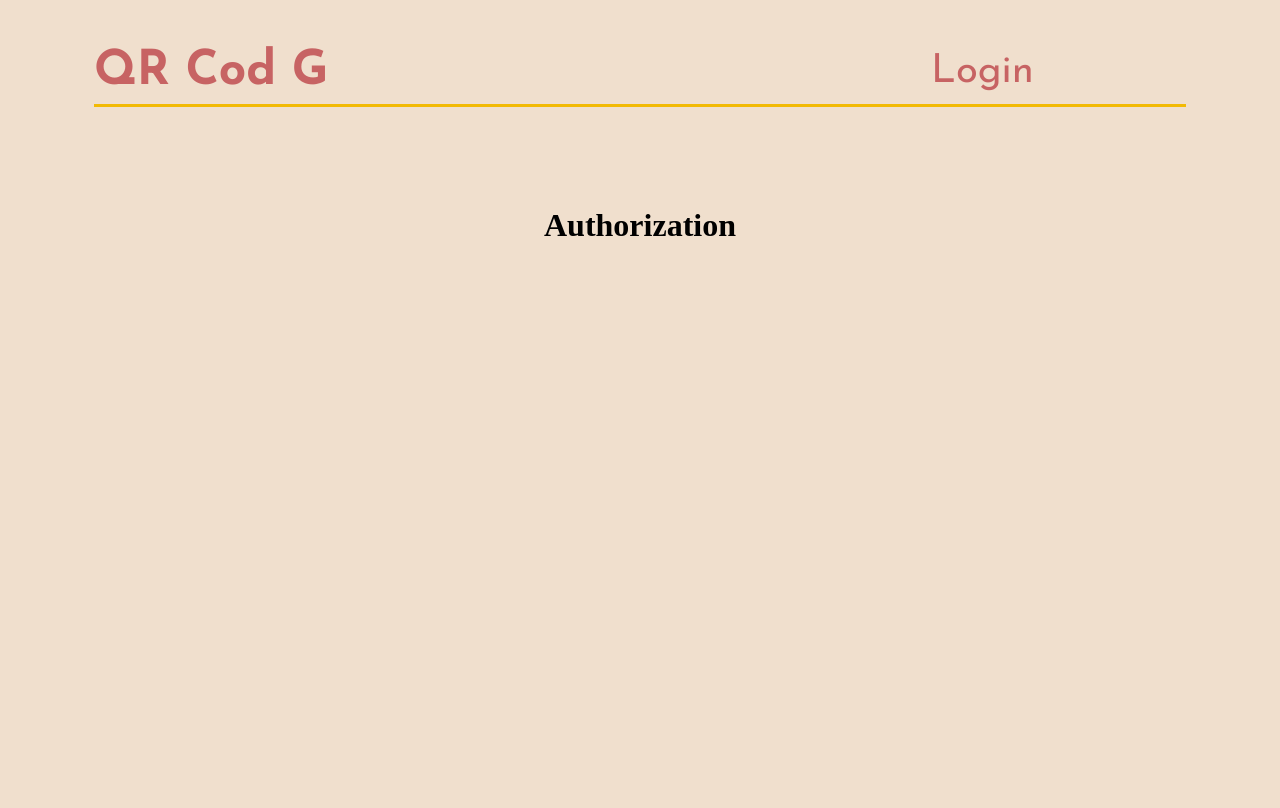
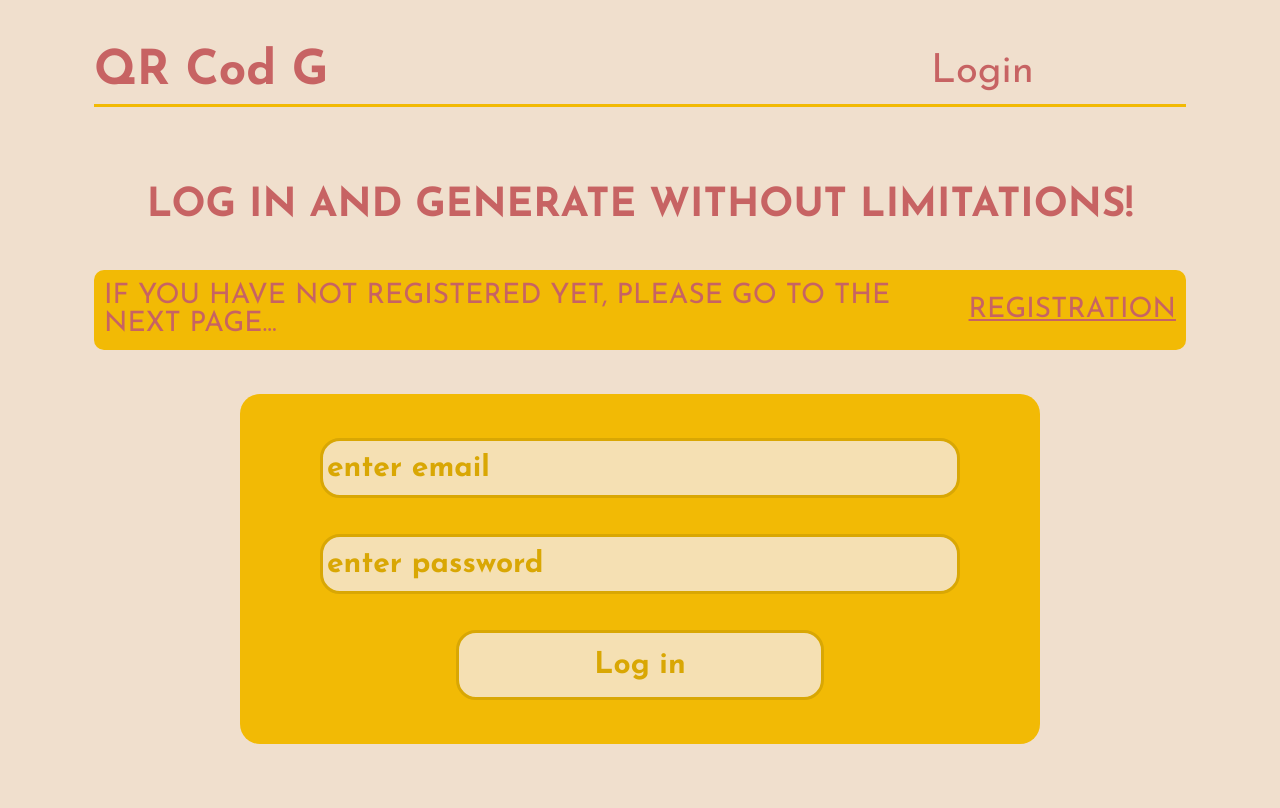
Before and after one commit to YuliiaKavunenko/QRCodeGenerator, a Django app: page /user/authorization in a window 1280 px wide. Before the commit the page ends 236 px from the top, so only its background shows below. Run offline with Django 5.2, Linux system fonts and the light colour scheme.

Commit message:
update html and css for registration and authorization apps

```diff
--- a/GeneratorQrCode/home_page/templates/home_page/home_page.html
+++ b/GeneratorQrCode/home_page/templates/home_page/home_page.html
@@ -20,7 +20,7 @@
                 Unlock the power of seamless connectivity with our user-friendly QR Code Generator. Whether you're looking to enhance your marketing campaigns, share contact information effortlessly, or simply make your life more convenient, our tool provides a quick and easy way to create custom QR codes.
             </h3>
         </div>
-
+        {% if is_authorizated == 0 %}
             <div id = 'message-to-user'>
                 <h3>
                     CURRENTLY YOU CAN GENERATE ONLY ONE QR CODE FOR 30-DAYS. TO INCREASE THE AREA OF YOUR OPPORTUNITIES GO TO THE NEXT STEP
@@ -29,6 +29,7 @@
                     LOGIN
                 </a>
             </div>
+        {% endif %}
     </div>
 
     <div id = 'steps-to-create'>
--- a/GeneratorQrCode/home_page/views.py
+++ b/GeneratorQrCode/home_page/views.py
@@ -4,5 +4,8 @@ from django.shortcuts import render
 def render_home_page(request):
     return render(
         request = request,
-        template_name = "home_page/home_page.html"
+        template_name = "home_page/home_page.html",
+        context = {
+            'is_authorizated': 0
+        }
     )
--- a/GeneratorQrCode/user_page/static/authorization/css/style.css
+++ b/GeneratorQrCode/user_page/static/authorization/css/style.css
@@ -0,0 +1,110 @@
+h2{
+    display: flex;
+    align-items: center;
+    justify-content: center;
+    margin: 0;
+    text-align: center;
+    width: 100%;
+    font-size: 40px;
+    color: #C76363;
+    font-family: 'Josefin Sans', sans-serif;
+    margin-bottom: 44px;
+}
+#message-user{
+    display: flex;
+    flex-direction: column;
+    align-items: center;
+    justify-content: flex-start;
+    background-color: #F2BA05;
+    border-radius: 10px;
+    padding-left: 10px;
+    padding-right: 10px;
+    padding-bottom: 12px;
+    padding-top: 12px;
+    margin-bottom: 44px;
+}
+#message-user span{
+    width: 100%;
+    display: flex;
+    flex-direction: row;
+    align-items: center;
+    justify-content: space-between;
+}
+.message-text-user a{
+    width: 245px;
+    display: flex;
+    align-items: center;
+    justify-content: center;
+    margin: 0;
+    text-align: center;
+    font-size: 28px;
+    color: #C76363;
+    font-family: 'Josefin Sans', sans-serif;
+}
+.message-text-user h3{
+    font-weight: normal;
+    display: flex;
+    align-items: center;
+    justify-content: center;
+    margin: 0;
+    text-align: left;
+    width: 100%;
+    font-size: 28px;
+    color: #C76363;
+    font-family: 'Josefin Sans', sans-serif;
+}
+
+#authorization-form{
+    background-color: #F2BA05;
+    width: 800px;
+    height: auto;
+    display: flex;
+    flex-direction: column;
+    align-items: center;
+    justify-content: space-between;
+    padding-left: 24px;
+    padding-right: 24px;
+    padding-bottom: 44px;
+    padding-top: 44px;
+    border-radius: 20px;
+}
+.authorization-inputs{
+    background-color: #F5E0B3;
+    width: 640px;
+    height: 60px;
+    display: flex;
+    flex-direction: column;
+    align-items: center;
+    justify-content: space-between;
+    margin-bottom: 36px;
+    border-radius: 20px;
+    border: #D9A704 3px solid;
+    font-size: 30px;
+    font-weight: bold;
+    color: #C76363;
+    padding-left: 4px;
+    padding-right: 4px;
+    font-family: 'Josefin Sans', sans-serif;
+}
+.authorization-inputs::placeholder{
+    color: #D9A704;
+}
+#log-in{
+    background-color: #F5E0B3;
+    width: 368px;
+    height: 70px;
+    display: flex;
+    flex-direction: column;
+    align-items: center;
+    justify-content: center;
+    border-radius: 20px;
+    border: #D9A704 3px solid;
+    font-size: 30px;
+    font-weight: bold;
+    color: #D9A704;
+    padding-left: 10px;
+    padding-right: 10px;
+    padding-bottom: 15px;
+    padding-top: 15px;
+    font-family: 'Josefin Sans', sans-serif;
+}
--- a/GeneratorQrCode/user_page/templates/authorization/authorization.html
+++ b/GeneratorQrCode/user_page/templates/authorization/authorization.html
@@ -11,5 +11,21 @@
 {% endblock %}
 
 {% block content %}
-    <h1>Authorization</h1>
+    <h2>LOG IN AND GENERATE WITHOUT LIMITATIONS!</h2>
+    <div id = 'message-user'>
+        <span class = 'message-text-user'>
+            <h3>IF YOU HAVE NOT REGISTERED YET, PLEASE GO TO THE NEXT PAGE...</h3>
+            <a href="registration">REGISTRATION</a>
+        </span>
+    </div>
+
+    <form id = 'authorization-form' method = "post">
+        {% csrf_token %}
+        <input type="email" name = "email" id = 'email-auth-input' class = 'authorization-inputs' placeholder="enter email">
+        <input type="password" name="password" id="password-auth-input" class = 'authorization-inputs' placeholder="enter password">
+
+        <button id = 'log-in'>
+            Log in
+        </button>
+    </form>
 {% endblock %}
--- a/GeneratorQrCode/user_page/views.py
+++ b/GeneratorQrCode/user_page/views.py
@@ -4,7 +4,10 @@ from django.shortcuts import render
 def render_user_page(request):
     return render(
         request = request,
-        template_name = "user_page/user_page.html"
+        template_name = "user_page/user_page.html",
+        context = {
+            'is_authorizated': 0
+        }
     )
 
 def render_registration_page(request):
```
Also changed, not shown: GeneratorQrCode/user_page/static/registration/css/style.css (+110 -0 lines), GeneratorQrCode/user_page/static/user_page/css/style.css (+80 -0 lines), GeneratorQrCode/user_page/templates/registration/registration.html (+19 -1 lines), GeneratorQrCode/user_page/templates/user_page/user_page.html (+22 -1 lines). Lines whose indentation alone changed are shown as unchanged.
